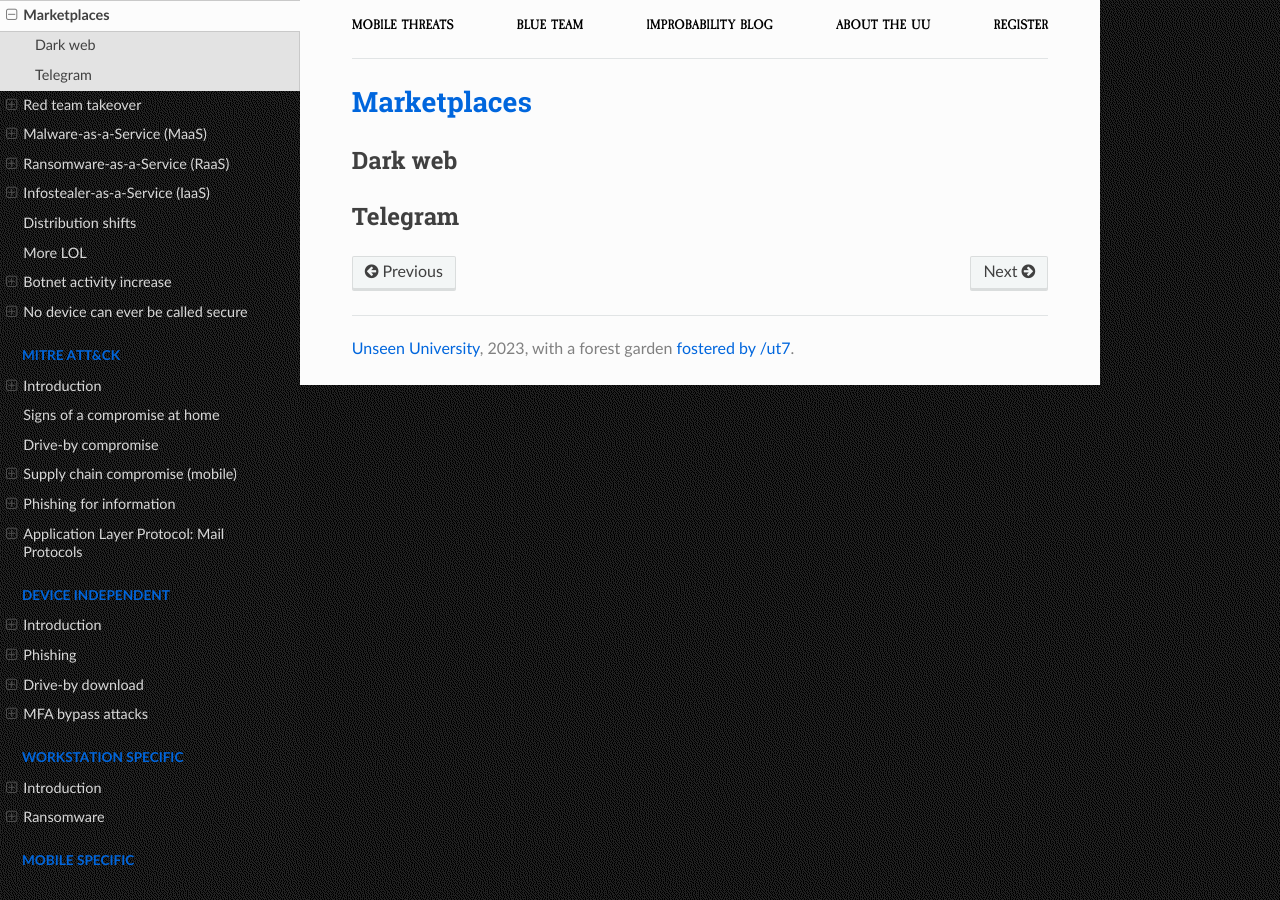
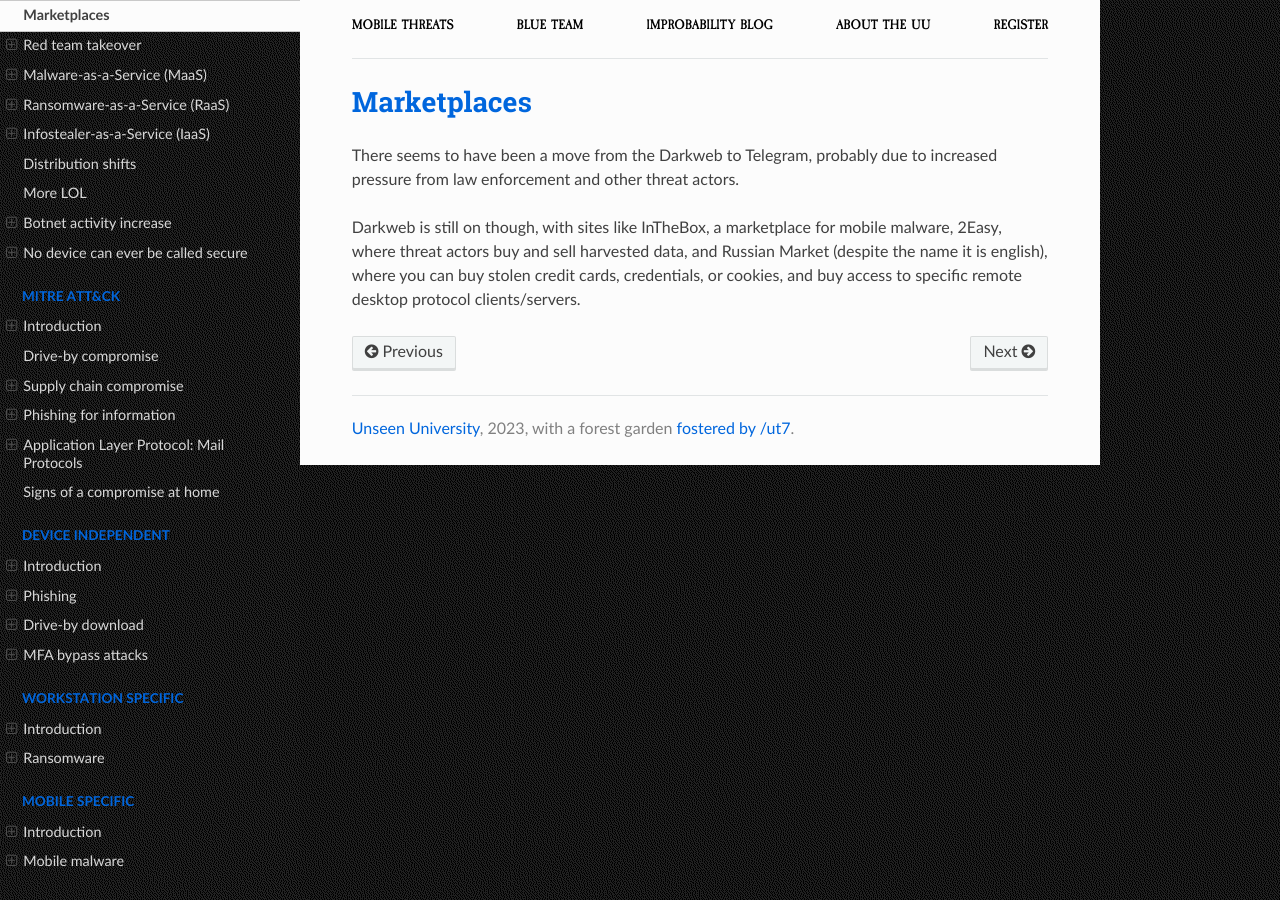
Before and after one commit to tymyrddin/blue-phish, a Sphinx documentation site: the page built from source/docs/backdrop/marketplace.md, in a window 1280 px wide. Built offline with Sphinx 7.4.7 and the Read the Docs theme 2.0.0, drawn with Linux system fonts in a browser that asks for light colours.

Commit message:
Added marketplaces

```diff
--- a/source/docs/backdrop/marketplace.md
+++ b/source/docs/backdrop/marketplace.md
@@ -1,5 +1,6 @@
 # Marketplaces
 
-## Dark web
+There seems to have been a move from the Darkweb to Telegram, probably due to increased pressure from law enforcement and other threat actors.
 
-## Telegram
+Darkweb is still on though, with sites like InTheBox, a marketplace for mobile malware, 2Easy, where threat actors buy and sell harvested data,
+ and Russian Market (despite the name it is english), where you can buy stolen credit cards, credentials, or cookies, and buy access to specific remote desktop protocol clients/servers.
--- a/source/index.rst
+++ b/source/index.rst
@@ -47,11 +47,11 @@ Threats
    :caption: Mitre Att&Ck
 
    docs/mitre/README.md
-   docs/mitre/iocs.md
    docs/mitre/drive-by.md
    docs/mitre/supply-chain.md
    docs/mitre/phishing.md
    docs/mitre/c2.md
+   docs/mitre/iocs.md
 
 ----
 
```
Also changed, not shown: source/docs/mitre/README.md (+1 -1 lines), source/docs/mitre/c2.md (+1 -1 lines), source/docs/mitre/iocs.md (+1 -1 lines), source/docs/mitre/supply-chain.md (+1 -1 lines).
